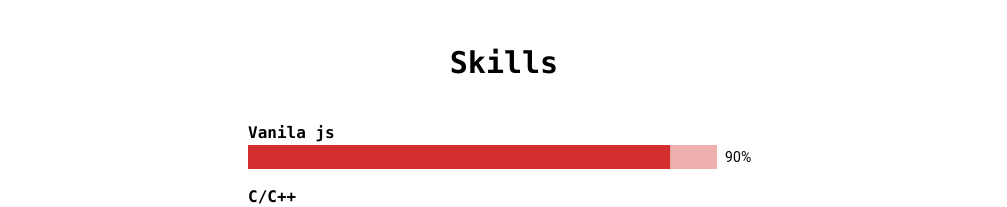
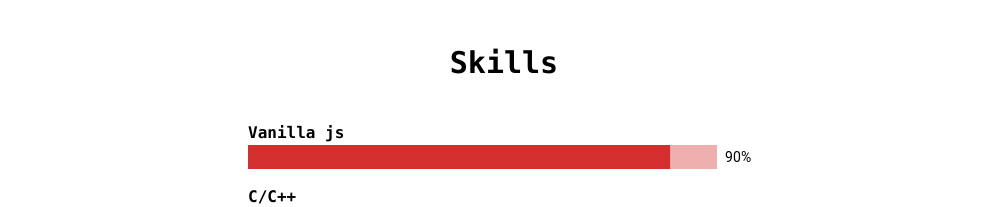
Before and after one commit to raflihaidar/Portofolio, a React (Create React App) app: page / in a window 1280 px wide. Shown: the part 1600-1807 px from the top of the page, without its empty margins (136-1143 px from the left). Built offline with nearby package versions, Linux system fonts and the light colour scheme.

Commit message:
fix some typo in skills component

```diff
--- a/src/components/Skills.jsx
+++ b/src/components/Skills.jsx
@@ -25,7 +25,7 @@ LinearProgressWithLabel.propTypes = {
 export default function LinearWithValueLabel() {
   const skills = [
     {
-      name: " Vanila js",
+      name: " Vanilla js",
       progress: 90,
     },
     {
```
